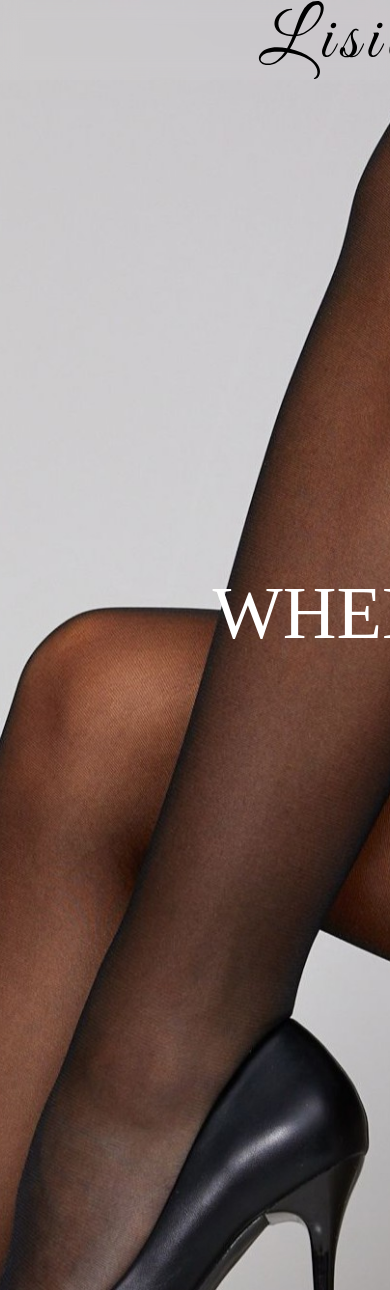
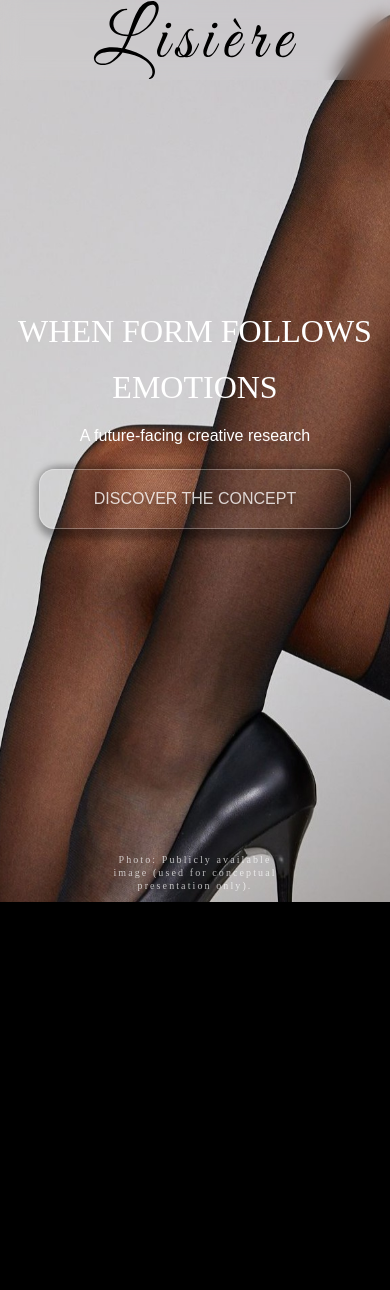
Before and after one commit to Igor241086/lisere-landing, a React (Vite) app in the folder Lisere-project/: page / in a window 390 px wide. After the commit the page ends 902 px from the top, so only its background shows below. Built offline with nearby package versions, Linux system fonts and the light colour scheme.

Commit message:
refactor(hero): base state before responsive fixes

```diff
--- a/Lisere-project/src/components/Hero.jsx
+++ b/Lisere-project/src/components/Hero.jsx
@@ -10,7 +10,8 @@ const Hero = () => {
         style={{ backgroundImage: `url(${bgImage})` }}
       />
 
-      <div className="container grid-15 grid-rows hero__content">
+      <div className="container grid-15 hero__content">
+        <div className="hero__centered-block">
           <div className="hero__text hero__text--main fade-in delay-1">
             WHEN FORM FOLLOWS
           </div>
@@ -25,8 +26,9 @@ const Hero = () => {
               DISCOVER THE CONCEPT
             </button>
           </div>
+        </div>
         <div className="hero__disclaimer">
-          {"Photo: Publicly available image (used for conceptual presentation only)."}
+          Photo: Publicly available image (used for conceptual presentation only).
         </div>
       </div>
     </section>
--- a/Lisere-project/src/components/Hero.scss
+++ b/Lisere-project/src/components/Hero.scss
@@ -2,7 +2,7 @@
   position: relative;
   min-height: 100vh;
   display: flex;
-  align-items: start;
+  align-items: flex-start;
   justify-content: center;
   overflow: hidden;
 }
@@ -15,6 +15,7 @@
   height: 100%;
   background-size: cover;
   background-position: center;
+  background-repeat: no-repeat;
   z-index: 1;
 }
 
@@ -23,107 +24,70 @@
   z-index: 2;
   display: grid;
   grid-template-columns: repeat(15, 1fr);
-  grid-template-rows: repeat(12, 80px);
   width: 100%;
+  max-width: 1440px;
+  margin: 0 auto;
+  padding: 0 150px;
+
+  @media (max-width: 1200px) {
+    padding: 0 80px;
+  }
+
+  @media (max-width: 768px) {
+    padding: 0 20px;
+  }
+}
+
+.hero__centered-block {
+  grid-column: 2 / span 13;
+  display: flex;
+  flex-direction: column;
+  align-items: center;
+  justify-content: center;
+  gap: 24px;
+  width: 100%;
+  height: 100vh;
+  text-align: center;
+}
+
+.hero__text {
+  font-family: 'Abril Fatface', serif;
+  color: #fff;
+  line-height: 1;
+  white-space: nowrap;
 }
 
 .hero__text--main {
-  grid-column: 3 / 14;
-  grid-row: 6;
-
-  width: 828px;
-  margin-left: auto;
-  margin-right: auto;
-
-  font-family: 'Abril Fatface', serif;
-  font-size: 74.43px;
-  line-height: 1;
-  letter-spacing: 0;
-  text-align: center;
-  color: #fff;
-
-  height: 80px;
-  display: flex;
-  align-items: flex-start;
-  justify-content: center;
-  padding-top: 26px;
-
-  white-space: nowrap;
+  font-size: clamp(32px, 6vw, 74.43px);
 }
 
 .hero__text--emotions {
-  grid-column: 5 / 12;
-  grid-row: 7;
-
-  width: 516px;
-  margin-left: auto;
-  margin-right: auto;
-
-  font-family: 'Abril Fatface', serif;
-  font-size: 74.43px;
-  line-height: 1;
-  letter-spacing: 0;
-  color: #ffffff;
-
-  height: 80px;
-  display: flex;
-  align-items: flex-start;
-  justify-content: center;
-  padding-top: 28px;
-
-  white-space: nowrap;
+  font-size: clamp(32px, 6vw, 74.43px);
 }
 
 .hero__subtext {
-  grid-column: 6 / span 5;
-  grid-row: 8;
+  font-family: 'DM Sans', sans-serif;
+  font-size: clamp(16px, 2.5vw, 21.56px);
+  color: #fff;
+  white-space: nowrap;
 
-  width: 360px;
-  height: 28px;
-
-  font-family: 'DM Sans', sans-serif;
-  font-size: 21.56px;
-  line-height: 1;
-  letter-spacing: 0;
-  color: #fff;
-  text-align: center;
-
-  justify-self: center;
-
-  display: flex;
-  align-items: flex-start;
-  justify-content: center;
-
-  position: relative;
-  top: 57px;
-
-  white-space: nowrap;
+  @media (max-width: 768px) {
+    white-space: normal;
+  }
 }
 
 .hero__button-container {
-  grid-column: 6 / span 5;
-  grid-row: 10;
-
-  width: 360px;
-  height: 80px;
-
   display: flex;
-  align-items: flex-start;
   justify-content: center;
-
-  position: relative;
-  top: 9px;
 }
 
 .hero__button {
   width: 312px;
   height: 60px;
-
   opacity: 0.79;
   background-color: rgba(255, 255, 255, 0.04);
   border-radius: 15.4px;
   border: 0.68px solid rgba(255, 255, 255, 0.39);
-
   box-shadow: 4.21px 3.51px 7.85px 6.31px rgba(0, 0, 0, 0.41);
 
   display: flex;
@@ -131,14 +95,12 @@
   justify-content: center;
 
   font-family: 'DM Sans', sans-serif;
-  font-size: 19.53px;
-  line-height: 1;
-  letter-spacing: 0;
+  font-size: clamp(16px, 2vw, 19.53px);
   color: #fff;
   text-align: center;
 
   text-shadow: 0 4px 12px rgba(0, 0, 0, 0.25),
-  0 3px 4px rgba(0, 0, 0, 0.3);
+               0 3px 4px rgba(0, 0, 0, 0.3);
 
   cursor: pointer;
   transition: opacity 0.3s ease, transform 0.3s ease;
@@ -151,29 +113,22 @@
 
 .hero__disclaimer {
   grid-column: 5 / span 7;
-  grid-row: 12;
-
-  width: 516px;
-  height: 13px;
-
   font-family: 'Instrument Serif', serif;
   font-size: 13.28px;
   line-height: 12.8px;
-  letter-spacing: 21%;
+  letter-spacing: 0.21em;
   color: #fff;
+  opacity: 0.7;
   text-align: center;
+  justify-self: center;
+  padding-top: 20px;
+  white-space: nowrap;
 
-  justify-self: center;
-
-  display: flex;
-  align-items: flex-start;
-  justify-content: center;
-
-  position: relative;
-  top: 68px;
-
-  white-space: nowrap;
-  opacity: 0.7;
+  @media (max-width: 768px) {
+    font-size: 10px;
+    white-space: normal;
+    padding: 10px 0;
+  }
 }
 
 @keyframes fadeUp {
@@ -189,18 +144,7 @@
   animation: fadeUp 0.8s forwards;
 }
 
-.fade-in.delay-1 {
-  animation-delay: 0.3s;
-}
-
-.fade-in.delay-2 {
-  animation-delay: 0.5s;
-}
-
-.fade-in.delay-3 {
-  animation-delay: 0.7s;
-}
-
-.fade-in.delay-4 {
-  animation-delay: 0.8s;
-}
+.fade-in.delay-1 {  animation-delay: 0.3s; }
+.fade-in.delay-2 {  animation-delay: 0.5s; }
+.fade-in.delay-3 {  animation-delay: 0.7s; }
+.fade-in.delay-4 {  animation-delay: 0.8s; }
--- a/Lisere-project/src/styles/abstracts/_variables.scss
+++ b/Lisere-project/src/styles/abstracts/_variables.scss
@@ -1,2 +1,3 @@
-$primary-color: #fff;
-$grid-columns: 15;
+$container-max-width: 1440px;
+$container-padding: 150px;
+$row-height: 80px;
--- a/Lisere-project/src/styles/layout/_grid.scss
+++ b/Lisere-project/src/styles/layout/_grid.scss
@@ -1,17 +1,42 @@
 @use '../abstracts/variables' as *;
 
-.grid-15 {
-    display: grid;
-    grid-template-columns: repeat(15, 1fr);
-    gap: 30px;
-    max-width: 1440px;
-    margin: 0 auto;
-    padding-left: 150px;
-    padding-right: 150px;
-    box-sizing: border-box;
+@mixin grid-cols($count) {
+  display: grid;
+  grid-template-columns: repeat($count, 1fr);
 }
 
-.grid-rows {
-    display: grid;
-    grid-template-rows: repeat(13, 80px);
+@mixin grid-rows($count, $height: $row-height) {
+  grid-template-rows: repeat($count, $height);
 }
+
+.grid-cols-15 {
+  @include grid-cols(15);
+}
+
+.grid-rows-13 {
+  @include grid-rows(13);
+}
+
+.grid-15x13 {
+  display: grid;
+  grid-template-columns: repeat(15, 1fr);
+  grid-template-rows: repeat(13, $row-height);
+}
+
+.container {
+  max-width: $container-max-width;
+  margin: 0 auto;
+  padding-left: $container-padding;
+  padding-right: $container-padding;
+  box-sizing: border-box;
+
+  @media (max-width: 1200px) {
+    padding-left: 80px;
+    padding-right: 80px;
+  }
+
+  @media (max-width: 768px) {
+    padding-left: 20px;
+    padding-right: 20px;
+  }
+}
```
Lines whose indentation alone changed are shown as unchanged.
